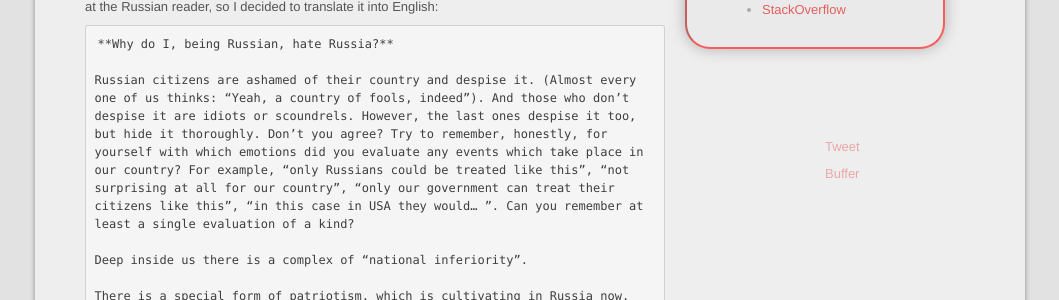
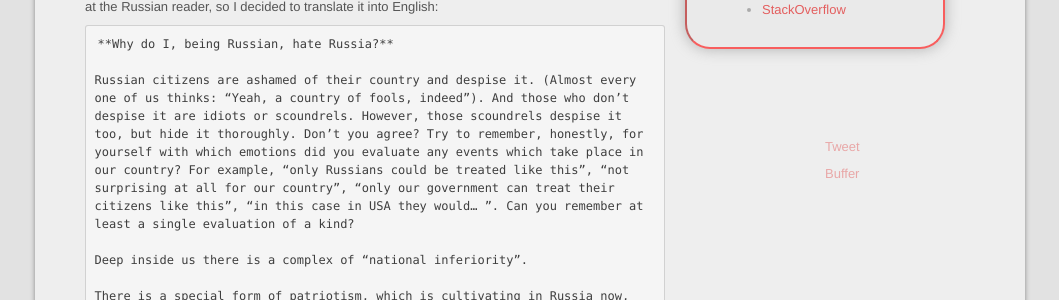
Before and after one commit to morphium/morphium.github.com, a Jekyll site: the page built from _posts/2012-10-26-why-do-i-hate-russia.markdown, in a window 1280 px wide. Shown: the part 317-617 px from the top of the page, without its empty margins (110-1169 px from the left). Built offline with Jekyll 4.4.1, drawn with Linux system fonts in a browser that asks for light colours; nearby versions of some CDN libraries; comment, search, counter and statistics services are not loaded; some of the changed text lies outside the part shown.

Commit message:
Why do I hate russia article edit 7

```diff
--- a/_posts/2012-10-26-why-do-i-hate-russia.markdown
+++ b/_posts/2012-10-26-why-do-i-hate-russia.markdown
@@ -8,7 +8,7 @@
 
 	**Why do I, being Russian, hate Russia?**
 
-	Russian citizens are ashamed of their country and despise it. (Almost every one of us thinks: “Yeah, a country of fools, indeed”). And those who don’t despise it are idiots or scoundrels. However, the last ones despise it too, but hide it thoroughly. Don’t you agree? Try to remember, honestly, for yourself with which emotions did you evaluate any events which take place in our country? For example, “only Russians could be treated like this”, “not surprising at all for our country”, “only our government can treat their citizens like this”, “in this case in USA they would… ”. Can you remember at least a single evaluation of a kind?
+	Russian citizens are ashamed of their country and despise it. (Almost every one of us thinks: “Yeah, a country of fools, indeed”). And those who don’t despise it are idiots or scoundrels. However, those scoundrels despise it too, but hide it thoroughly. Don’t you agree? Try to remember, honestly, for yourself with which emotions did you evaluate any events which take place in our country? For example, “only Russians could be treated like this”, “not surprising at all for our country”, “only our government can treat their citizens like this”, “in this case in USA they would… ”. Can you remember at least a single evaluation of a kind?
 
 	Deep inside us there is a complex of “national inferiority”.
 
```
